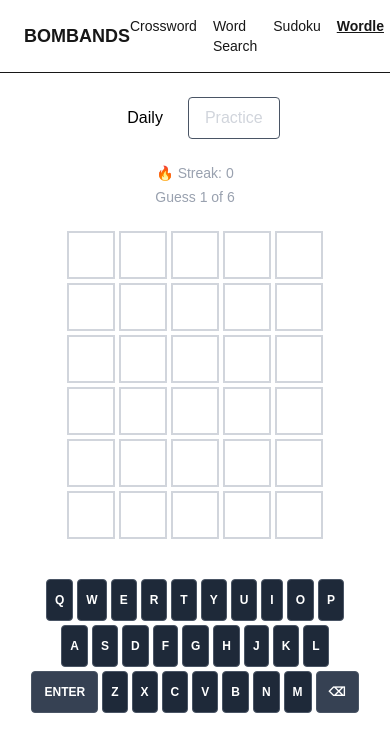
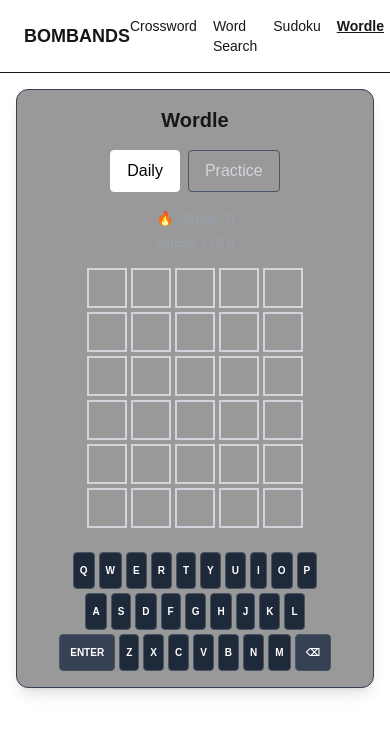
Before and after one commit to IS-PROJECT-2026/bombands-166488, a Next.js app: page /games/wordle in a window 390 px wide. Shown: the top 752 px of the page. Built offline with nearby package versions, Linux system fonts and the light colour scheme.

Commit message:
style(wordle): add flip animation, card layout, and responsive sizing

```diff
--- a/app/games/wordle/page.tsx
+++ b/app/games/wordle/page.tsx
@@ -25,7 +25,6 @@ function evaluateGuess(guess: string, target: string): LetterStatus[] {
     letterCounts[l] = (letterCounts[l] || 0) + 1
   })
 
-  // first pass: correct positions
   guessLetters.forEach((letter, i) => {
     if (letter === targetLetters[i]) {
       result[i] = 'correct'
@@ -33,7 +32,6 @@ function evaluateGuess(guess: string, target: string): LetterStatus[] {
     }
   })
 
-  // second pass: present but wrong position
   guessLetters.forEach((letter, i) => {
     if (result[i] === 'correct') return
     if (letterCounts[letter] > 0) {
@@ -66,7 +64,6 @@ async function fetchRandomPracticeWord(exclude?: string): Promise<string> {
       const word = (data[0] || '').toLowerCase()
 
       if (word.length === 5 && /^[a-z]+$/.test(word) && word !== exclude) {
-        // confirm it's a real, defined word before using it as a target
         const check = await fetch(`https://api.dictionaryapi.dev/api/v2/entries/en/${word}`)
         if (check.status === 200) return word
       }
@@ -74,7 +71,6 @@ async function fetchRandomPracticeWord(exclude?: string): Promise<string> {
       // network hiccup — just retry
     }
   }
-  // fallback if the API is unreachable or every attempt failed
   return getRandomWord(exclude)
 }
 
@@ -117,7 +113,7 @@ function updateStreak(won: boolean): StreakData {
   const today = new Date().toDateString()
   const current = getStreak()
 
-  if (current.lastWinDate === today) return current // already recorded today
+  if (current.lastWinDate === today) return current
 
   const yesterday = new Date(Date.now() - 86400000).toDateString()
   const next: StreakData = won
@@ -193,7 +189,6 @@ export default function WordlePage() {
       cache.set(word, valid)
       return valid
     } catch {
-      // network failure — fail open so the game stays playable
       return true
     }
   }
@@ -263,7 +258,6 @@ export default function WordlePage() {
     return () => window.removeEventListener('keydown', onKeyDown)
   }, [handleKey])
 
-  // track best-known status per letter for keyboard coloring
   const keyStatuses: Record<string, LetterStatus> = {}
   guesses.forEach((guess) => {
     const evalResult = evaluateGuess(guess, target)
@@ -289,7 +283,8 @@ export default function WordlePage() {
 
   // ── Render ─────────────────────────────────────────────
   return (
-    <main className="flex flex-col items-center p-6 gap-6">
+    <main className="flex justify-center p-4 sm:p-6">
+      <div className="w-full max-w-md flex flex-col items-center gap-4 sm:gap-6 border border-gray-700 rounded-xl bg-black/40 p-4 sm:p-8 shadow-lg">
         <input
           ref={hiddenInputRef}
           type="text"
@@ -307,10 +302,12 @@ export default function WordlePage() {
           }}
         />
 
+        <h1 className="text-xl font-bold">Wordle</h1>
+
         <div className="flex gap-2">
           <button
             onClick={() => setMode('daily')}
-          className={`px-4 py-2 rounded border ${
+            className={`px-4 py-2 rounded border transition active:scale-95 hover:brightness-110 ${
               mode === 'daily'
                 ? 'bg-white text-black border-white'
                 : 'bg-transparent text-gray-300 border-gray-600'
@@ -320,7 +317,7 @@ export default function WordlePage() {
           </button>
           <button
             onClick={() => setMode('practice')}
-          className={`px-4 py-2 rounded border ${
+            className={`px-4 py-2 rounded border transition active:scale-95 hover:brightness-110 ${
               mode === 'practice'
                 ? 'bg-white text-black border-white'
                 : 'bg-transparent text-gray-300 border-gray-600'
@@ -340,7 +337,7 @@ export default function WordlePage() {
                 setMessage('')
                 setIsLoadingWord(false)
               }}
-            className="px-4 py-2 rounded bg-blue-500 text-white"
+              className="px-4 py-2 rounded bg-blue-500 text-white transition active:scale-95 hover:brightness-110"
               disabled={isLoadingWord}
             >
               New word
@@ -374,8 +371,9 @@ export default function WordlePage() {
                 {letters.map((letter, col) => (
                   <div
                     key={col}
-                  className={`w-12 h-12 flex items-center justify-center border-2 text-xl font-bold uppercase ${
-                    evalResult ? statusColor[evalResult[col]] : 'border-gray-300'
+                    style={evalResult ? { animationDelay: `${col * 150}ms` } : undefined}
+                    className={`w-10 h-10 sm:w-12 sm:h-12 flex items-center justify-center border-2 text-lg sm:text-xl font-bold uppercase ${
+                      evalResult ? `${statusColor[evalResult[col]]} tile-flip` : 'border-gray-300'
                     }`}
                   >
                     {letter.trim()}
@@ -389,30 +387,34 @@ export default function WordlePage() {
         {isLoadingWord && <p className="text-gray-400 text-sm">Loading new word...</p>}
         {isValidating && <p className="text-gray-400 text-sm">Checking word...</p>}
         {message && <p className="text-red-500 text-sm">{message}</p>}
-      {status === 'won' && <p className="text-green-600 font-bold">You got it! 🎉</p>}
+        {status === 'won' && (
+          <p className="win-pop text-green-600 font-bold text-lg">You got it! 🎉</p>
+        )}
         {status === 'lost' && (
-        <p className="text-red-600 font-bold">Out of guesses — the word was {target.toUpperCase()}</p>
+          <p className="win-pop text-red-600 font-bold">
+            Out of guesses — the word was {target.toUpperCase()}
+          </p>
         )}
 
         {(status === 'won' || status === 'lost') && (
           <button
             onClick={handleShare}
-          className="px-4 py-2 rounded bg-white text-black font-semibold"
+            className="px-4 py-2 rounded bg-white text-black font-semibold transition active:scale-95 hover:brightness-110"
           >
             {copied ? 'Copied!' : 'Share Results'}
           </button>
         )}
 
-      <div className="flex flex-col gap-1 mt-4">
+        <div className="flex flex-col gap-1 mt-2 w-full">
           {KEYBOARD_ROWS.map((row, i) => (
             <div key={i} className="flex gap-1 justify-center">
               {row.map((key) => (
                 <button
                   key={key}
                   onClick={() => handleKey(key)}
-                className={`px-2 py-3 rounded text-xs font-semibold uppercase border border-gray-600 ${
+                  className={`px-1.5 sm:px-2 py-2.5 sm:py-3 rounded text-[10px] sm:text-xs font-semibold uppercase border border-gray-600 transition active:scale-90 hover:brightness-125 ${
                     key === 'enter' || key === 'backspace'
-                    ? 'px-3 bg-gray-700 text-white'
+                      ? 'px-2.5 sm:px-3 bg-gray-700 text-white'
                       : keyStatuses[key]
                       ? statusColor[keyStatuses[key]]
                       : 'bg-gray-800 text-white'
@@ -424,6 +426,7 @@ export default function WordlePage() {
             </div>
           ))}
         </div>
+      </div>
     </main>
   )
 }
--- a/app/globals.css
+++ b/app/globals.css
@@ -19,6 +19,12 @@
   }
 }
 
+body {
+  background: var(--background);
+  color: var(--foreground);
+  font-family: Arial, Helvetica, sans-serif;
+}
+
 @keyframes shake {
   10%, 90% { transform: translateX(-2px); }
   20%, 80% { transform: translateX(4px); }
@@ -26,12 +32,26 @@
   40%, 60% { transform: translateX(8px); }
 }
 
-body {
-  background: var(--background);
-  color: var(--foreground);
-  font-family: Arial, Helvetica, sans-serif;
-}
-
 .shake {
   animation: shake 0.5s;
 }
+
+@keyframes flip {
+  0% { transform: rotateX(0deg); }
+  50% { transform: rotateX(90deg); }
+  100% { transform: rotateX(0deg); }
+}
+
+.tile-flip {
+  animation: flip 0.5s ease forwards;
+}
+
+@keyframes pop-in {
+  0% { transform: scale(0.8); opacity: 0; }
+  60% { transform: scale(1.08); opacity: 1; }
+  100% { transform: scale(1); opacity: 1; }
+}
+
+.win-pop {
+  animation: pop-in 0.4s ease forwards;
+}
```
Lines whose indentation alone changed are shown as unchanged.
